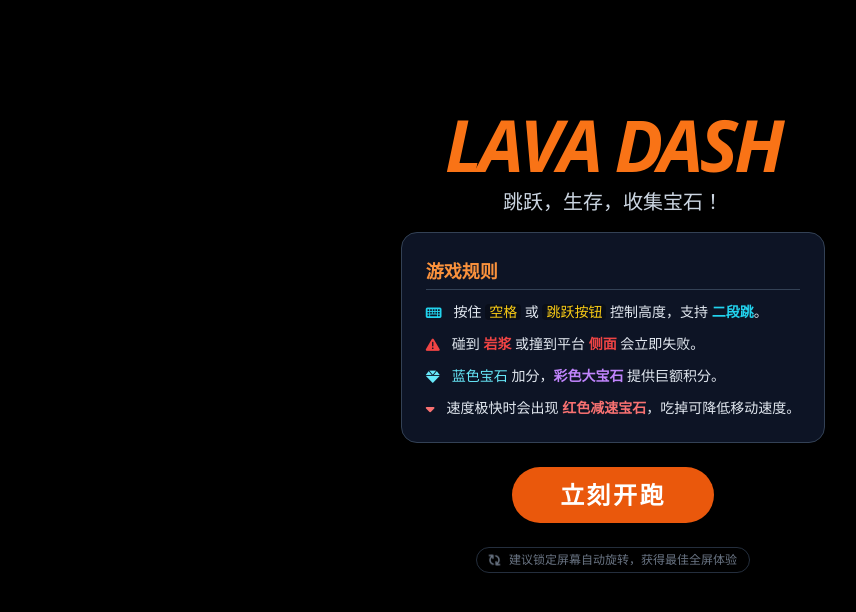
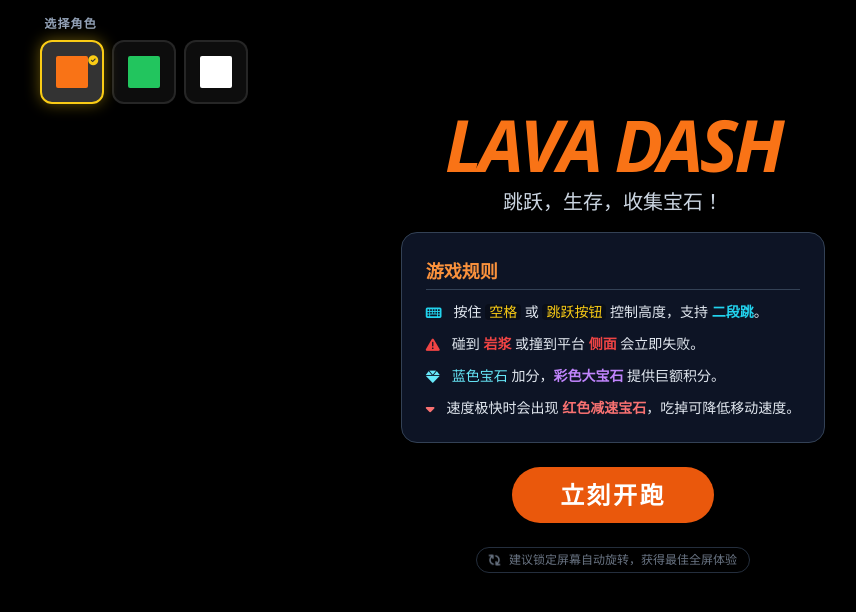
Before and after one commit to foxcsong/lava-leap, a React (Vite) app: page / in a window 1280 px wide. Shown: the top 612 px of the page, without its empty margins (27-883 px from the left). Built offline with nearby package versions, Linux system fonts and the light colour scheme.

Commit message:
feat: add character selection (Default, Frog, Chicken) with jump animations

```diff
--- a/App.tsx
+++ b/App.tsx
@@ -1,6 +1,7 @@
 
 import React, { useState, useEffect, useRef, useCallback } from 'react';
 import { GameEngine } from './game/GameEngine';
+import { PlayerSkin } from './game/Entities';
 
 const App: React.FC = () => {
   const canvasRef = useRef<HTMLCanvasElement>(null);
@@ -10,6 +11,7 @@ const App: React.FC = () => {
   const [score, setScore] = useState(0);
   const [distance, setDistance] = useState(0);
   const [speedMult, setSpeedMult] = useState(1.0);
+  const [selectedSkin, setSelectedSkin] = useState<PlayerSkin>(PlayerSkin.DEFAULT);
 
   const handleGameOver = useCallback((finalScore: number, finalDistance: number) => {
     setScore(finalScore);
@@ -29,7 +31,8 @@ const App: React.FC = () => {
       engineRef.current = new GameEngine(
         canvasRef.current,
         handleGameOver,
-        handleUpdateStats
+        handleUpdateStats,
+        selectedSkin
       );
     }
     return () => {
@@ -37,6 +40,13 @@ const App: React.FC = () => {
       engineRef.current = null;
     };
   }, [handleGameOver, handleUpdateStats]);
+
+  // 同步皮肤
+  useEffect(() => {
+    if (engineRef.current) {
+      engineRef.current.setSkin(selectedSkin);
+    }
+  }, [selectedSkin]);
 
   const toggleFullscreen = () => {
     if (!document.fullscreenElement) {
@@ -156,6 +166,35 @@ const App: React.FC = () => {
 
         {gameState === 'START' && (
           <div className="absolute inset-0 bg-black flex flex-col items-center justify-center text-white p-4 z-50">
+
+            {/* 角色选择 - 左上角 */}
+            <div className="absolute top-4 left-4 z-[60] flex flex-col gap-2">
+              <span className="text-xs text-slate-400 font-bold uppercase tracking-widest ml-1">选择角色</span>
+              <div className="flex gap-2">
+                {[
+                  { id: PlayerSkin.DEFAULT, label: '方块', color: 'bg-orange-500' },
+                  { id: PlayerSkin.FROG, label: '青蛙', color: 'bg-green-500' },
+                  { id: PlayerSkin.CHICKEN, label: '小鸡', color: 'bg-white' },
+                ].map((skin) => (
+                  <button
+                    key={skin.id}
+                    onClick={() => setSelectedSkin(skin.id)}
+                    className={`group relative w-12 h-12 md:w-16 md:h-16 rounded-xl border-2 transition-all flex items-center justify-center overflow-hidden animate-in fade-in slide-in-from-left duration-300 ${selectedSkin === skin.id
+                        ? 'border-yellow-400 bg-white/20 shadow-[0_0_15px_rgba(250,204,21,0.4)]'
+                        : 'border-white/10 bg-white/5 hover:bg-white/10'
+                      }`}
+                  >
+                    <div className={`w-6 h-6 md:w-8 md:h-8 ${skin.color} rounded-sm shadow-sm transform group-hover:scale-110 transition-transform`}></div>
+                    {selectedSkin === skin.id && (
+                      <div className="absolute top-0 right-0 p-1">
+                        <i className="fa-solid fa-circle-check text-yellow-400 text-[10px]"></i>
+                      </div>
+                    )}
+                  </button>
+                ))}
+              </div>
+            </div>
+
             <h1 className="text-5xl md:text-7xl font-black mb-2 tracking-tighter italic text-orange-500 uppercase drop-shadow-[0_4px_4px_rgba(0,0,0,1)]">
               LAVA DASH
             </h1>
--- a/game/Entities.ts
+++ b/game/Entities.ts
@@ -5,6 +5,12 @@ export enum GemType {
     SMALL,
     LARGE,
     SLOW
+}
+
+export enum PlayerSkin {
+    DEFAULT = 'DEFAULT',
+    FROG = 'FROG',
+    CHICKEN = 'CHICKEN'
 }
 
 export class Player {
@@ -17,10 +23,13 @@ export class Player {
     public jumpTimer: number = 0;
     public isOnGround: boolean = false;
     private hasReleasedSinceLastJump: boolean = true;
+    public skin: PlayerSkin = PlayerSkin.DEFAULT;
+    private animationFrame: number = 0;
 
-    constructor(startX: number, startY: number) {
+    constructor(startX: number, startY: number, skin: PlayerSkin = PlayerSkin.DEFAULT) {
         this.x = startX;
         this.y = startY;
+        this.skin = skin;
         this.updateSize();
     }
 
@@ -63,17 +72,77 @@ export class Player {
 
     public draw(ctx: CanvasRenderingContext2D, cameraY: number) {
         ctx.save();
-        ctx.fillStyle = CONFIG.COLORS.PLAYER;
-        ctx.shadowBlur = 25 * CONFIG.GLOBAL_SCALE;
-        ctx.shadowColor = CONFIG.COLORS.PLAYER;
 
-        ctx.translate(this.x + this.size/2, this.y - cameraY + this.size/2);
-        ctx.rotate(this.vy * 0.015 / CONFIG.GLOBAL_SCALE);
-        ctx.fillRect(-this.size/2, -this.size/2, this.size, this.size);
+        // 动画逻辑：跳跃时拉伸，下降时拉长，空闲时微动
+        const jumpStretch = Math.min(0.3, Math.abs(this.vy) * 0.015);
+        const stretchX = this.vy < 0 ? 1 - jumpStretch : 1 + jumpStretch * 0.5;
+        const stretchY = this.vy < 0 ? 1 + jumpStretch * 1.5 : 1 - jumpStretch * 0.5;
 
-        ctx.fillStyle = '#fff';
-        const eyeSize = 12 * CONFIG.GLOBAL_SCALE;
-        ctx.fillRect(this.size/6, -this.size/3, eyeSize, eyeSize);
+        ctx.translate(this.x + this.size / 2, this.y - cameraY + this.size / 2);
+
+        // 旋转效果（仅默认方块）
+        if (this.skin === PlayerSkin.DEFAULT) {
+            ctx.rotate(this.vy * 0.015 / CONFIG.GLOBAL_SCALE);
+        }
+
+        ctx.scale(stretchX, stretchY);
+
+        if (this.skin === PlayerSkin.DEFAULT) {
+            // --- 默认方块皮肤 ---
+            ctx.fillStyle = CONFIG.COLORS.PLAYER;
+            ctx.shadowBlur = 20 * CONFIG.GLOBAL_SCALE;
+            ctx.shadowColor = CONFIG.COLORS.PLAYER;
+            ctx.fillRect(-this.size / 2, -this.size / 2, this.size, this.size);
+
+            // 眼睛
+            ctx.fillStyle = '#fff';
+            const eyeSize = 12 * CONFIG.GLOBAL_SCALE;
+            ctx.fillRect(this.size / 6, -this.size / 3, eyeSize, eyeSize);
+            ctx.fillStyle = '#000';
+            ctx.fillRect(this.size / 4, -this.size / 3 + 2, eyeSize / 2, eyeSize / 2);
+
+        } else if (this.skin === PlayerSkin.FROG) {
+            // --- 像素青蛙皮肤 ---
+            const s = this.size;
+            ctx.fillStyle = '#4ade80'; // 绿色主体
+            ctx.fillRect(-s / 2, -s / 4, s, s / 2); // 身体
+            ctx.fillRect(-s / 2.5, -s / 2, s / 4, s / 4); // 左眼座
+            ctx.fillRect(s / 2.5 - s / 4, -s / 2, s / 4, s / 4); // 右眼座
+
+            // 眼睛
+            ctx.fillStyle = '#fff';
+            ctx.fillRect(-s / 3, -s / 2.2, s / 6, s / 6);
+            ctx.fillRect(s / 6, -s / 2.2, s / 6, s / 6);
+            ctx.fillStyle = '#000';
+            ctx.fillRect(-s / 4, -s / 2.2 + 2, s / 12, s / 12);
+            ctx.fillRect(s / 4 - s / 12, -s / 2.2 + 2, s / 12, s / 12);
+
+            // 嘴巴/红晕
+            ctx.fillStyle = '#22c55e';
+            ctx.fillRect(-s / 4, 0, s / 2, 4 * CONFIG.GLOBAL_SCALE);
+
+        } else if (this.skin === PlayerSkin.CHICKEN) {
+            // --- 像素小鸡皮肤 ---
+            const s = this.size;
+            ctx.fillStyle = '#ffffff'; // 白色身体
+            ctx.fillRect(-s / 2, -s / 3, s, s / 1.5);
+
+            // 鸡冠
+            ctx.fillStyle = '#ef4444';
+            ctx.fillRect(-s / 6, -s / 2, s / 3, s / 6);
+
+            // 嘴
+            ctx.fillStyle = '#f59e0b';
+            ctx.fillRect(s / 4, -s / 10, s / 4, s / 4);
+
+            // 眼睛
+            ctx.fillStyle = '#000';
+            ctx.fillRect(s / 8, -s / 4, 6 * CONFIG.GLOBAL_SCALE, 6 * CONFIG.GLOBAL_SCALE);
+
+            // 翅膀
+            ctx.fillStyle = '#f1f5f9';
+            ctx.fillRect(-s / 2 - 4, -s / 6, s / 4, s / 3);
+        }
 
         ctx.restore();
     }
@@ -174,11 +243,11 @@ export class Gem {
         if (this.type === GemType.LARGE) {
             ctx.fillStyle = 'rgba(255, 255, 255, 0.4)';
             ctx.beginPath();
-            ctx.arc(-this.size/4, -this.size/4, this.size/3, 0, Math.PI * 2);
+            ctx.arc(-this.size / 4, -this.size / 4, this.size / 3, 0, Math.PI * 2);
             ctx.fill();
         } else if (this.type === GemType.SLOW) {
-             ctx.fillStyle = 'rgba(255, 255, 255, 0.6)';
-             ctx.fillRect(-this.size/2, -2 * CONFIG.GLOBAL_SCALE, this.size, 4 * CONFIG.GLOBAL_SCALE);
+            ctx.fillStyle = 'rgba(255, 255, 255, 0.6)';
+            ctx.fillRect(-this.size / 2, -2 * CONFIG.GLOBAL_SCALE, this.size, 4 * CONFIG.GLOBAL_SCALE);
         }
 
         ctx.restore();
@@ -193,9 +262,9 @@ export class Particle {
         public x: number,
         public y: number,
         public color: string,
-        public velocity: {x: number, y: number},
+        public velocity: { x: number, y: number },
         public scale: number = 1.0
-    ) {}
+    ) { }
 
     public update(dt: number) {
         this.x += this.velocity.x * dt;
@@ -210,7 +279,7 @@ export class Particle {
         ctx.globalAlpha = this.opacity;
         ctx.fillStyle = this.color;
         const s = (5 + Math.random() * 5) * this.scale * this.life * CONFIG.GLOBAL_SCALE;
-        ctx.fillRect(this.x - s/2, (this.y - cameraY) - s/2, s, s);
+        ctx.fillRect(this.x - s / 2, (this.y - cameraY) - s / 2, s, s);
         ctx.restore();
     }
 }
--- a/game/GameEngine.ts
+++ b/game/GameEngine.ts
@@ -1,6 +1,6 @@
 
 import { CONFIG } from './Config';
-import { Player, Platform, Gem, Particle, GemType } from './Entities';
+import { Player, Platform, Gem, Particle, GemType, PlayerSkin } from './Entities';
 
 export class GameEngine {
     private ctx: CanvasRenderingContext2D;
@@ -19,6 +19,7 @@ export class GameEngine {
     private speedMultiplier: number = 1.0;
     private isRunning: boolean = false;
     private isPaused: boolean = false;
+    private skin: PlayerSkin = PlayerSkin.DEFAULT;
 
     private cameraY: number = 0;
 
@@ -28,16 +29,23 @@ export class GameEngine {
     constructor(
         canvas: HTMLCanvasElement,
         private onGameOver: (score: number, distance: number) => void,
-        private onUpdateStats: (score: number, distance: number, speedMult: number) => void
+        private onUpdateStats: (score: number, distance: number, speedMult: number) => void,
+        initialSkin: PlayerSkin = PlayerSkin.DEFAULT
     ) {
         this.canvas = canvas;
+        this.skin = initialSkin;
         const ctx = canvas.getContext('2d');
         if (!ctx) throw new Error('Could not get canvas context');
         this.ctx = ctx;
 
-        this.player = new Player(window.innerWidth * 0.3, window.innerHeight / 2);
+        this.player = new Player(this.canvas.clientWidth * 0.3, this.canvas.clientHeight / 2, this.skin);
         this.resize();
         window.addEventListener('resize', this.resize);
+    }
+
+    public setSkin(skin: PlayerSkin) {
+        this.skin = skin;
+        if (this.player) this.player.skin = skin;
     }
 
     private resize = () => {
@@ -106,7 +114,7 @@ export class GameEngine {
         this.lastX = startX + startWidth;
         this.lastY = startY;
 
-        this.player = new Player(this.canvas.width * 0.3, startY - 250 * CONFIG.GLOBAL_SCALE);
+        this.player = new Player(this.canvas.width * 0.3, startY - 250 * CONFIG.GLOBAL_SCALE, this.skin);
         this.player.vy = 0;
         this.player.resetJump();
 
```
